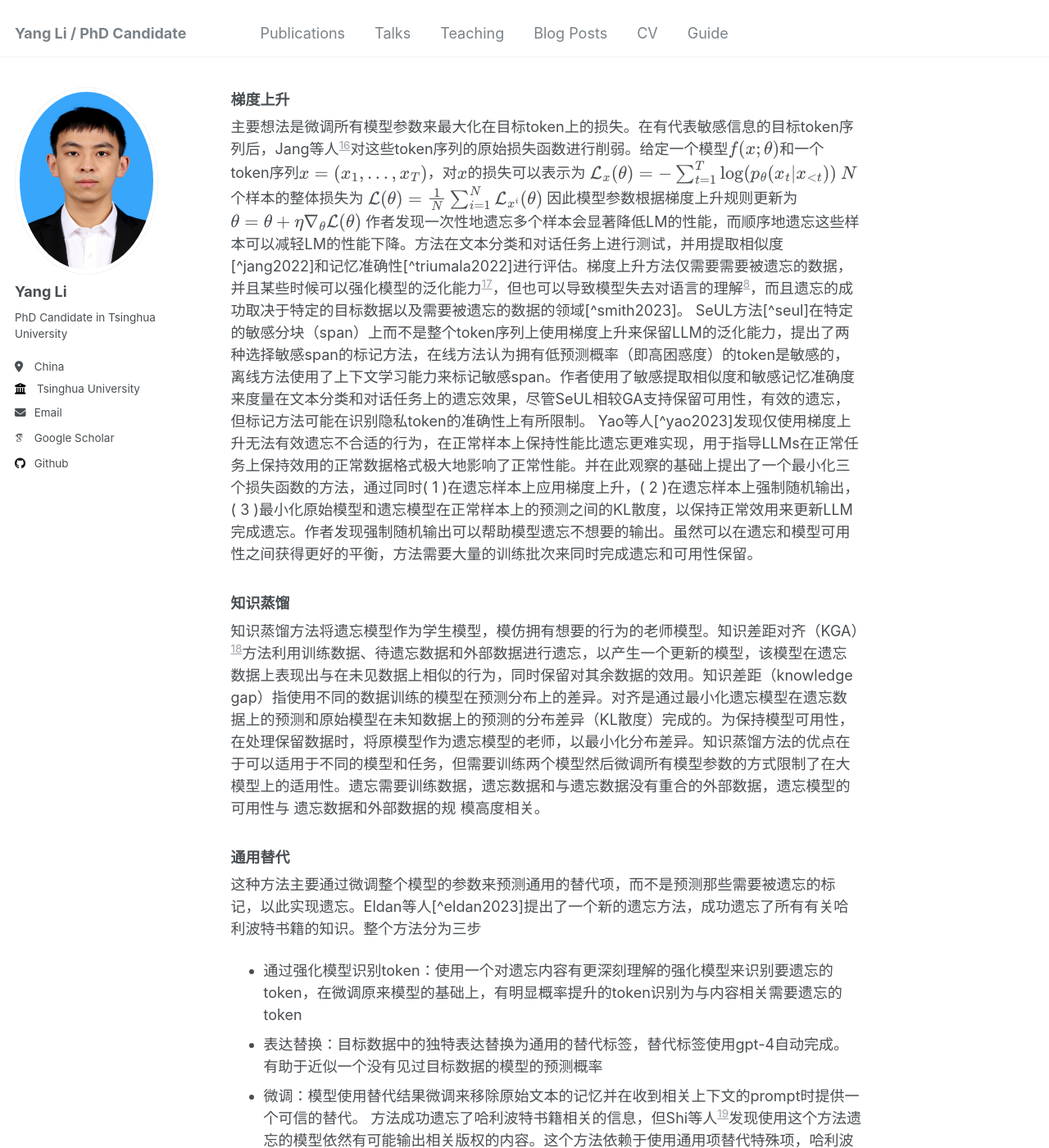
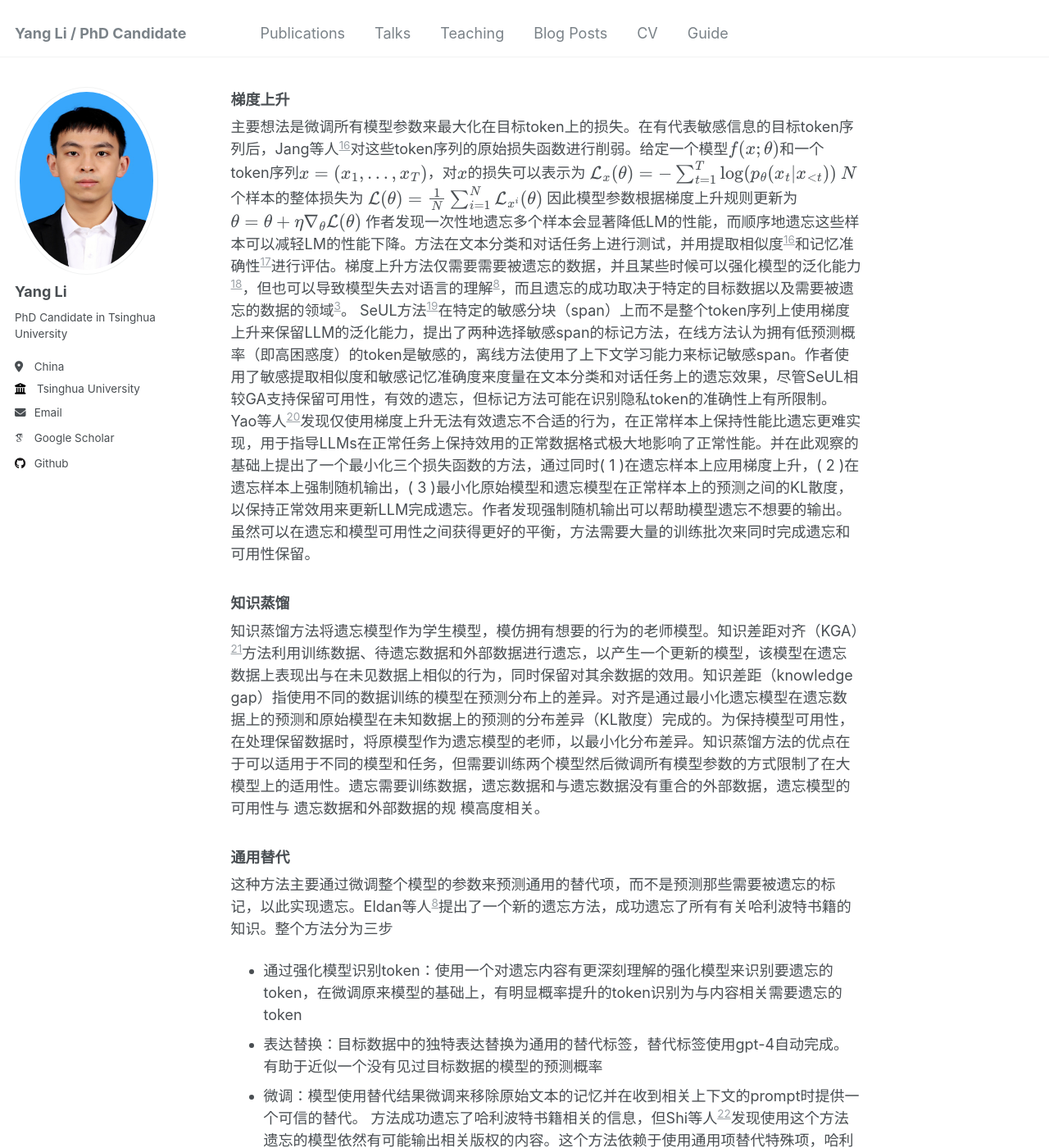
Before and after one commit to li-yang23/li-yang23.github.io, a Jekyll site: the page built from _posts/2024-07-25-llm-unlearning-survey.md, in a window 1280 px wide and 1400 px high, scrolled down 6029 px. Shown: the whole window at 82% size. Built offline with Jekyll 4.4.1, drawn with Linux system fonts in a browser that asks for light colours; some web fonts are replaced; some of the changed text lies outside the part shown.

Commit message:
correct quotes

```diff
--- a/_posts/2024-07-25-llm-unlearning-survey.md
+++ b/_posts/2024-07-25-llm-unlearning-survey.md
@@ -12,14 +12,14 @@ date: 2024-07-25
 
 遗忘的需求主要来自道德原则，国家和国际条例，以及行为准则。通常来说，与个人隐私相关的保护条例（GDPR）以及对知识产权的保护驱动着对于包括大模型在内的软件系统的遗忘的研究。
 ### 隐私保护
-在预训练时，大模型需要使用大量从网络上获取的数据进行训练，错误配置的网络服务可以包括个人或组织内部的私人数据，这些数据可以被搜索引擎索引并自由访问。这些非预期公开的数据可能最终会出现在用于LLM预训练的训练数据集中。在后续的微调中，隐私数据可能会被用来微调预训练模型使其适应下游任务。训练数据中的数据很容易被记住然后被泄露出来[^Shokri2017][^Salem2018]，其中的边缘数据更是如此[^Smith2023]，而这些出现次数很少的边缘数据很可能与个人信息相关（就是因为只与某些人相关，所以才在边缘）。
+在预训练时，大模型需要使用大量从网络上获取的数据进行训练，错误配置的网络服务可以包括个人或组织内部的私人数据，这些数据可以被搜索引擎索引并自由访问。这些非预期公开的数据可能最终会出现在用于LLM预训练的训练数据集中。在后续的微调中，隐私数据可能会被用来微调预训练模型使其适应下游任务。训练数据中的数据很容易被记住然后被泄露出来[^Shokri2017][^Salem2018]，其中的边缘数据更是如此[^smith2023]，而这些出现次数很少的边缘数据很可能与个人信息相关（就是因为只与某些人相关，所以才在边缘）。
 针对机器学习模型的最基础的攻击方法就是成员推理攻击，攻击者会尝试判断一个给定的数据节点是否包含在训练数据中。本质而言，成员推理攻击是要找到模型在见到训练数据前后的表现分别是什么，表现的区别可以使用顿时，分类置信度或其他标准来衡量。对于大模型而言，一个常见指标是迷惑度，即模型对于一个给定的文本序列的确定程度。
 原来的工作一般认为针对模型推理攻击的脆弱性与模型的过拟合有关[^Yeom2018][^Blanco-Justicia2023]，但对于大模型而言却不一定，因为大模型使用海量的数据进行训练，而且往往只训练很少的epoch次数，所以很难达到过拟合，但一些攻击仍然说明大模型可以记住训练数据。
 
 [^Shokri2017]: [[1610.05820] Membership Inference Attacks against Machine Learning Models (arxiv.org)](https://arxiv.org/abs/1610.05820)
-[^Smith2023]: [[2310.01424] Identifying and Mitigating Privacy Risks Stemming from Language Models: A Survey (arxiv.org)](https://arxiv.org/abs/2310.01424)
-[^Yeom2018]: [[1709.01604] Privacy Risk in Machine Learning: Analyzing the Connection to Overfitting (arxiv.org)](https://arxiv.org/abs/1709.01604)
-[^Salem2018]: [[1806.01246] ML-Leaks: Model and Data Independent Membership Inference Attacks and Defenses on Machine Learning Models (arxiv.org)](https://arxiv.org/abs/1806.01246)
+[^smith2023]: [[2310.01424] Identifying and Mitigating Privacy Risks Stemming from Language Models: A Survey (arxiv.org)](https://arxiv.org/abs/2310.01424)
+[^Yeom2018]: [[1709.01604] Privacy Risk in Machine Learning：Analyzing the Connection to Overfitting (arxiv.org)](https://arxiv.org/abs/1709.01604)
+[^Salem2018]: [[1806.01246] ML-Leaks：Model and Data Independent Membership Inference Attacks and Defenses on Machine Learning Models (arxiv.org)](https://arxiv.org/abs/1806.01246)
 [^Blanco-Justicia2023]:[[2206.04621] A Critical Review on the Use (and Misuse) of Differential Privacy in Machine Learning (arxiv.org)](https://arxiv.org/pdf/2206.04621)
 ### 版权保护
 版权保护和隐私保护很像，都是不希望生成的内容里面包含特定的信息，但版权保护的要求比隐私保护更明确。隐私保护希望个人信息不要以任何方式生成，而版权保护希望保护内容不要逐字生成，即不要一模一样地生成。因为隐私保护法并不保护事实，仅保护事实被表达地方式。因此，任何准备提取“准确”信息的信息提取攻击都足以检查版权法的合规性（侵犯版权需要提取逐字信息），但它们不足以检查隐私合规性（即使提取的有关某人的信息已被改写，隐私也可能受到侵犯）。
@@ -40,9 +40,9 @@ date: 2024-07-25
 ### 数据项遗忘请求
 这种类型的任务要求遗忘模型中包含的一项或多项特定的数据节点或样本。这种任务在面对表格或图像数据的时候很常见，因为这些数据中的数据节点定义很明确，比如表格中的一行数据或者一张图片。但在自然语言处理中数据节点之间的区别就没那么明显，一个token可以是一个数据节点，整个句子，整个文档也可以是一个数据节点。
 ### 特征或概念遗忘请求
-这种任务要求模型以往关于给定主题的所有信息，这些信息可能分布在不同的句子和文档中，比如有问题研究如何让模型遗忘关于哈利波特的所有知识[^Eldan2023]。可以采用类似的方法来遵守隐私要求，从模型中删除有关数据主体的所有信息。
+这种任务要求模型以往关于给定主题的所有信息，这些信息可能分布在不同的句子和文档中，比如有问题研究如何让模型遗忘关于哈利波特的所有知识[^eldan2023]。可以采用类似的方法来遵守隐私要求，从模型中删除有关数据主体的所有信息。
 
-[^Eldan2023]:[[2310.02238] Who's Harry Potter? Approximate Unlearning in LLMs (arxiv.org)](https://arxiv.org/abs/2310.02238)
+[^eldan2023]:[[2310.02238] Who's Harry Potter? Approximate Unlearning in LLMs (arxiv.org)](https://arxiv.org/abs/2310.02238)
 
 ### 类遗忘请求
 这类任务要求移除一个类别的所有信息，在面部识别之类的识别人的场景下很常见，比如在某人离职后要求遗忘所有能够识别这个人的信息，让模型无法继续识别这个人。一个简单方法是将对应类别的logit概率归0，但也仅在黑盒场景下有效。
@@ -89,15 +89,15 @@ date: 2024-07-25
 ### 隐私保护的预训练方法
 隐私保护的预训练方法可以限制单一节点对于模型的影响，目的是用隐私训练方法保护隐私性，而不是像前面方法对于数据进行挑选
 - 差分隐私随机梯度下降法（DP-SGD）[^dp-sgd]：差分隐私方法限制了能够从数据集中推理出单个对象的正确信息的概率，如果对象是一条记录，对象出现和消失之后差分隐私机制的输出应当几乎不变。机器学习中差分隐私一般通过DP-SGD训练方法实现，一般实现的是一个宽松方法$$(\epsilon,\delta)-DP$$，可以以$$(1-\delta)$$的几率满足$$\epsilon-DP$$。在大模型中或者广义的文本数据保护中，非常难以定义哪些是需要保护的个体对象，由此限制了DP-SGD的应用
-- 教师集合隐私聚合（PATE）：PATE[^PATE]在不同的私有数据子集上训练多个模型（即教师模型），然后将这些模型的预测结果以一种保护隐私的方式聚合起来，以标记新训练实例，从而训练一个学生模型。这种方法的核心优势在于，它能够在不直接访问私有数据的情况下，利用这些数据训练出一个性能良好的模型。PATE框架通过在聚合教师模型的预测时引入噪声，来保护数据的隐私性。
+- 教师集合隐私聚合（PATE）：PATE[^pate]在不同的私有数据子集上训练多个模型（即教师模型），然后将这些模型的预测结果以一种保护隐私的方式聚合起来，以标记新训练实例，从而训练一个学生模型。这种方法的核心优势在于，它能够在不直接访问私有数据的情况下，利用这些数据训练出一个性能良好的模型。PATE框架通过在聚合教师模型的预测时引入噪声，来保护数据的隐私性。
 
-[^DP-SGD]: Deep learning with differential privacy
-[^PATE]: Scalable private learning with pate
+[^dp-sgd]: Deep learning with differential privacy
+[^pate]: Scalable private learning with pate
 
 ### 机器遗忘
 因为大模型高昂的训练成本，重新训练来消除不需要的行为开始不切实际了。机器遗忘用于从LLM中移除已经经过预训练或者微调的知识，而不进行重训。这些机制依赖于进一步的微调，通常伴随着对抗性目标，用于识别与不需要的信息相关的参数及其修改，以及参数的算术运算。
 ### Prompt工程
-指定的prompt可以在微调后进一步控制模型行为，这些方法并不修改模型参数，并且可以通过输入对抗prompt绕过。但在生成模型对话的开头插入精心构建的prompt可以使其避免输出隐私，偏见或有害内容。比如[ustun2024]中使用prompt来要求模型判断内容是否有害，并且在有害时拒绝回答，拒绝了88%的有害请求。
+指定的prompt可以在微调后进一步控制模型行为，这些方法并不修改模型参数，并且可以通过输入对抗prompt绕过。但在生成模型对话的开头插入精心构建的prompt可以使其避免输出隐私，偏见或有害内容。比如[^ustun2024]中使用prompt来要求模型判断内容是否有害，并且在有害时拒绝回答，拒绝了88%的有害请求。
 
 [^ustun2024]: Aya model: An instruction finetuned open-access multilingual language model.
 
@@ -118,7 +118,7 @@ LOO[^LOO]使用leave-one-out策略来降低SISA的训练成本并保持推理可
 [^LOO]:Forgetting private textual sequences in language models via leave-one-out ensemble
 
 ### 梯度上升
-主要想法是微调所有模型参数来最大化在目标token上的损失。在有代表敏感信息的目标token序列后，Jang等人[^Jang2022]对这些token序列的原始损失函数进行削弱。给定一个模型$$f(x;\theta)$$和一个token序列$$x=(x_1,...,x_T)$$，对$$x$$的损失可以表示为
+主要想法是微调所有模型参数来最大化在目标token上的损失。在有代表敏感信息的目标token序列后，Jang等人[^jang2022]对这些token序列的原始损失函数进行削弱。给定一个模型$$f(x;\theta)$$和一个token序列$$x=(x_1,...,x_T)$$，对$$x$$的损失可以表示为
 $$
 \mathcal{L}_x(\theta)=-\sum_{t=1}^T\log(p_{\theta}(x_t\vert x_{<t}))
 $$
@@ -130,15 +130,15 @@ $$
 $$
 \theta=\theta+\eta\nabla_{\theta}\mathcal{L}(\theta)
 $$
-作者发现一次性地遗忘多个样本会显著降低LM的性能，而顺序地遗忘这些样本可以减轻LM的性能下降。方法在文本分类和对话任务上进行测试，并用提取相似度[^jang2022]和记忆准确性[^triumala2022]进行评估。梯度上升方法仅需要需要被遗忘的数据，并且某些时候可以强化模型的泛化能力[^Yoon2023]，但也可以导致模型失去对语言的理解[^Eldan2023]，而且遗忘的成功取决于特定的目标数据以及需要被遗忘的数据的领域[^smith2023]。
+作者发现一次性地遗忘多个样本会显著降低LM的性能，而顺序地遗忘这些样本可以减轻LM的性能下降。方法在文本分类和对话任务上进行测试，并用提取相似度[^jang2022]和记忆准确性[^triumala2022]进行评估。梯度上升方法仅需要需要被遗忘的数据，并且某些时候可以强化模型的泛化能力[^Yoon2023]，但也可以导致模型失去对语言的理解[^eldan2023]，而且遗忘的成功取决于特定的目标数据以及需要被遗忘的数据的领域[^smith2023]。
 SeUL方法[^seul]在特定的敏感分块（span）上而不是整个token序列上使用梯度上升来保留LLM的泛化能力，提出了两种选择敏感span的标记方法，在线方法认为拥有低预测概率（即高困惑度）的token是敏感的，离线方法使用了上下文学习能力来标记敏感span。作者使用了敏感提取相似度和敏感记忆准确度来度量在文本分类和对话任务上的遗忘效果，尽管SeUL相较GA支持保留可用性，有效的遗忘，但标记方法可能在识别隐私token的准确性上有所限制。
 Yao等人[^yao2023]发现仅使用梯度上升无法有效遗忘不合适的行为，在正常样本上保持性能比遗忘更难实现，用于指导LLMs在正常任务上保持效用的正常数据格式极大地影响了正常性能。并在此观察的基础上提出了一个最小化三个损失函数的方法，通过同时( 1 )在遗忘样本上应用梯度上升，( 2 )在遗忘样本上强制随机输出，( 3 )最小化原始模型和遗忘模型在正常样本上的预测之间的KL散度，以保持正常效用来更新LLM完成遗忘。作者发现强制随机输出可以帮助模型遗忘不想要的输出。虽然可以在遗忘和模型可用性之间获得更好的平衡，方法需要大量的训练批次来同时完成遗忘和可用性保留。
 
-[^Jang2022]: Knowledge unlearning for mitigating privacy risks in language models.
-[^Triumala2022]: Memorization without overfitting: Analyzing the training dynamics of large language models.
+[^jang2022]: Knowledge unlearning for mitigating privacy risks in language models.
+[^triumala2022]: Memorization without overfitting: Analyzing the training dynamics of large language models.
 [^Yoon2023]: Gradient ascent post-training enhances language model generalization.
-[^SeUL]: Selective forgetting: Advancing machine unlearning techniques and evaluation in language models.
-[^Yao2023]: Large language model unlearning.
+[^seul]: Selective forgetting: Advancing machine unlearning techniques and evaluation in language models.
+[^yao2023]: Large language model unlearning.
 
 ### 知识蒸馏
 知识蒸馏方法将遗忘模型作为学生模型，模仿拥有想要的行为的老师模型。知识差距对齐（KGA）[^kga]方法利用训练数据、待遗忘数据和外部数据进行遗忘，以产生一个更新的模型，该模型在遗忘数据上表现出与在未见数据上相似的行为，同时保留对其余数据的效用。知识差距（knowledge gap）指使用不同的数据训练的模型在预测分布上的差异。对齐是通过最小化遗忘模型在遗忘数据上的预测和原始模型在未知数据上的预测的分布差异（KL散度）完成的。为保持模型可用性，在处理保留数据时，将原模型作为遗忘模型的老师，以最小化分布差异。知识蒸馏方法的优点在于可以适用于不同的模型和任务，但需要训练两个模型然后微调所有模型参数的方式限制了在大模型上的适用性。遗忘需要训练数据，遗忘数据和与遗忘数据没有重合的外部数据，遗忘模型的可用性与 遗忘数据和外部数据的规 模高度相关。
@@ -214,7 +216,7 @@ SERAC方法[^serac]使用基于记忆的模型编辑方法，将大模型当作
 
 [^serac]: Memorybased model editing at scale.
 [^Zhang2024]: A comprehensive study of knowledge editing for large language models.
-[^MemPrompt]:Memory-assisted prompt editing to improve gpt-3 after deployment.
+[^memprompt]:Memory-assisted prompt editing to improve gpt-3 after deployment.
 
 ### 上下文学习
 ICUL[^icul]在推理阶段构建了一个特定的上下文，让模型分辨是否在训练时从来没见过特定的数据节点。ICUL包含三步
@@ -224,4 +226,4 @@ ICUL[^icul]在推理阶段构建了一个特定的上下文，让模型分辨是
 
 标签反转旨在移除特定的训练样本对模型输出的影响，第二步旨在削弱标签翻转的影响。ICUL使用了LiRA-Forget测试进行评估，并且偶尔超越了白盒方法。但其有效性依赖于模型的上下文学习能力，并且仅在标签翻转可行的文本分类任务上进行了测试。
 
-[^ICUL]: In-context unlearning: Language models as few shot unlearners
+[^icul]: In-context unlearning: Language models as few shot unlearners
```
Also changed, not shown: other parts of _posts/2024-07-25-llm-unlearning-survey.md (+3 -1 lines), _posts/2024-07-09-guap.md (+4 -4 lines).
